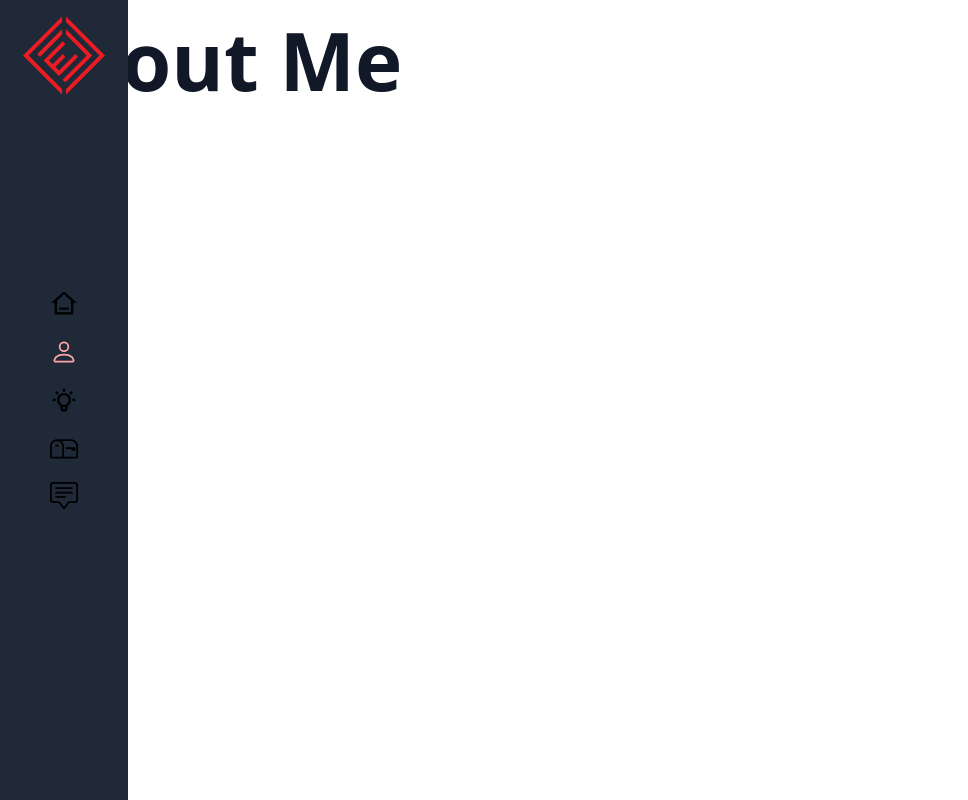
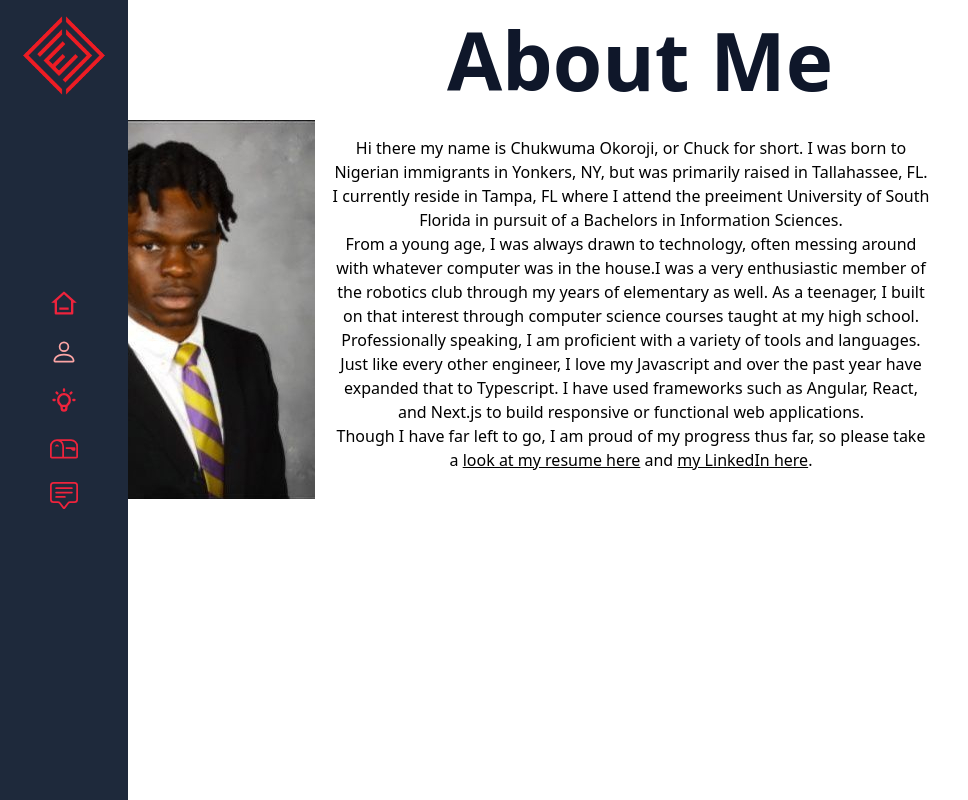
Before and after one commit to DandyChux/ceokoroji-portfolio, a Next.js app: page /about in a window 1280 px wide. Shown: the whole page, without its empty margins (0-968 px from the left). Built offline with nearby package versions, Linux system fonts and the light colour scheme.

Commit message:
removed prisma, installed next-mdx, and created posts subdir

```diff
--- a/src/pages/about.tsx
+++ b/src/pages/about.tsx
@@ -2,6 +2,9 @@ import type { NextPage } from "next";
 import Head from "next/head";
 import React, { useState } from "react";
 import Button from '@modules/common/Button';
+import Headshot from '@public/headshot.jpeg';
+import Image from 'next/image';
+import Link from 'next/link';
 
 const About: NextPage = () => {
 
@@ -11,10 +14,17 @@ const About: NextPage = () => {
                 <title>CEOkoroji | About </title>
             </Head>
 
-            <main className="container flex flex-col mx-auto h-screen pl-4">
-                <h1 className="text-2xl md:text-[5rem] leading-normal font-extrabold text-gray-900">
-                    About Me
-                </h1>
+            <h1 className="text-xl md:text-[5rem] leading-normal text-center font-extrabold text-gray-900">
+                About Me
+            </h1>
+            <main className="container flex mx-auto h-fit pl-4">
+                <Image src={Headshot} alt="My headshot" className="float-left" />
+                <article className="text-center p-4 float-right w-1/2">
+                    <p>Hi there my name is Chukwuma Okoroji, or Chuck for short. I was born to Nigerian immigrants in Yonkers, NY, but was primarily raised in Tallahassee, FL. I currently reside in Tampa, FL where I attend the preeiment University of South Florida in pursuit of a Bachelors in Information Sciences.</p>
+                    <p>From a young age, I was always drawn to technology, often messing around with whatever computer was in the house.I was a very enthusiastic member of the robotics club through my years of elementary as well. As a teenager, I built on that interest through computer science courses taught at my high school.</p>
+                    <p>Professionally speaking, I am proficient with a variety of tools and languages. Just like every other engineer, I love my Javascript and over the past year have expanded that to Typescript. I have used frameworks such as Angular, React, and Next.js to build responsive or functional web applications. </p>
+                    <p>Though I have far left to go, I am proud of my progress thus far, so please take a <Link href="https://www.icloud.com/iclouddrive/01eLKZZdNlzIHTcMJ8NmpYsGw#CEOkoroji%5FResume" download="CEOkoroji Resume" className="underline" target="_blank">look at my resume here</Link> and <Link href="https://www.linkedin.com/in/chukwuma-okoroji-a3a6931bb/" className="underline" target="_blank">my LinkedIn here</Link>.</p>
+                </article>
             </main>
         </>
     )
--- a/tailwind.config.cjs
+++ b/tailwind.config.cjs
@@ -1,8 +1,34 @@
 /** @type {import('tailwindcss').Config} */
+// eslint-disable-next-line @typescript-eslint/no-var-requires
+const colors = require('tailwindcss/colors');
+
 module.exports = {
   content: ["./src/**/*.{js,ts,jsx,tsx}"],
   theme: {
-    extend: {},
+    extend: {
+      colors: {
+        red: {
+          550: '#ef233c',
+          650: '#d90429'
+        },
+        gray: {
+          450: '#8d99ae'
+        }
+      }
+    },
+    colors: {
+      transparent: 'transparent',
+      current: 'currentColor',
+      black: colors.black,
+      white: '#edf2f4',
+      gray: colors.slate,
+      yellow: colors.amber,
+      green: colors.emerald,
+      pink: colors.rose,
+      purple: colors.purple,
+      red: colors.red,
+      blue: colors.blue,
+    }
   },
   plugins: [],
 };
```
Also changed, not shown: public/headshot.jpeg (added).
